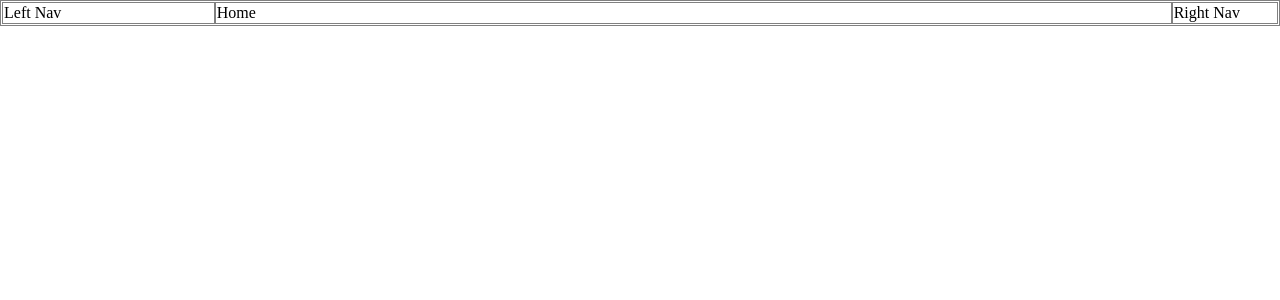
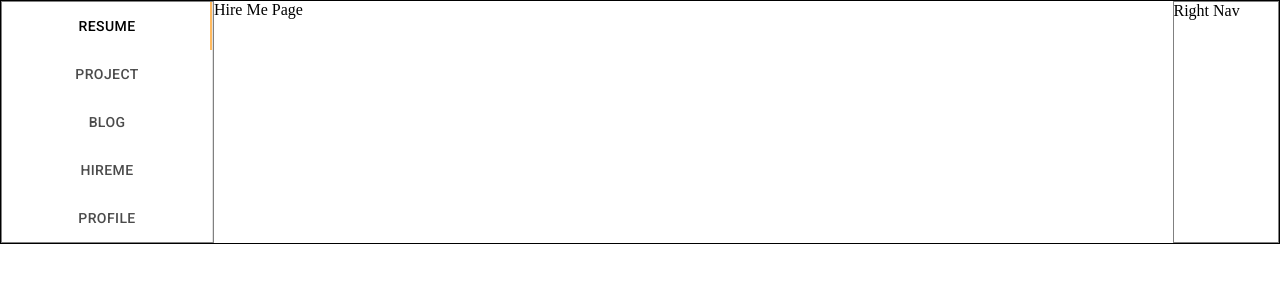
Before and after one commit to fir0j/MyPresenceInInternet, a React (Create React App) app: page /hireme in a window 1280 px wide. Shown: the top 300 px of the page. Built offline with nearby package versions, Linux system fonts and the light colour scheme.

Commit message:
added navigation system

```diff
--- a/src/App.js
+++ b/src/App.js
@@ -1,65 +1,35 @@
-import React, { useState } from "react";
-import { makeStyles, useTheme } from "@material-ui/core/styles";
+import React from "react";
+import { makeStyles, ThemeProvider } from "@material-ui/core/styles";
+import customTheme from "./customTheme";
 import Grid from "@material-ui/core/Grid";
-import theme from "./theme";
+import { BrowserRouter, Switch } from "react-router-dom";
+
 import LeftNav from "./components/LeftNav.component";
 import Home from "./components/Home.component";
 import RightNav from "./components/RightNav.component";
 
 const useStyles = makeStyles((theme) => ({
   outline: {
-    border: "1px solid grey",
-    padding: "1px",
+    border: "1px solid black",
   },
 }));
 
 function App() {
   const classes = useStyles();
-  const theme = useTheme();
 
   return (
     <React.Fragment>
-      <Grid container direction="row" className={classes.outline}>
-        <Grid
-          item
-          container
-          className={classes.outline}
-          xl={2}
-          lg={2}
-          md={2}
-          xs={2}
-        >
-          <Grid item>
-            <LeftNav />
-          </Grid>
-        </Grid>
-        <Grid
-          item
-          container
-          className={classes.outline}
-          xl={9}
-          lg={9}
-          md={9}
-          xs={9}
-        >
-          <Grid item>
-            <Home />
-          </Grid>
-        </Grid>
-        <Grid
-          item
-          container
-          className={classes.outline}
-          xl={1}
-          lg={1}
-          md={1}
-          xs={1}
-        >
-          <Grid item>
-            <RightNav />
-          </Grid>
-        </Grid>
-      </Grid>
+      <ThemeProvider theme={customTheme}>
+        <BrowserRouter>
+          <Switch>
+            <Grid container direction="row" className={classes.outline}>
+              <LeftNav />
+              <Home />
+              <RightNav />
+            </Grid>
+          </Switch>
+        </BrowserRouter>
+      </ThemeProvider>
     </React.Fragment>
   );
 }
--- a/src/components/Home.component.js
+++ b/src/components/Home.component.js
@@ -1,5 +1,25 @@
 import React from "react";
+import Grid from "@material-ui/core/Grid";
+import { BrowserRouter, Route, Switch } from "react-router-dom";
+
+import Resume from "../pages/resume";
+import Project from "../pages/project";
+import Blog from "../pages/blogs";
+import HireMe from "../pages/hireme";
+import Profile from "../pages/profile";
 
 export default function HomeNav() {
-  return <React.Fragment>Home </React.Fragment>;
+  return (
+    <React.Fragment>
+      <Grid item container xl={9} lg={9} md={9} xs={9}>
+        <Grid item>
+          <Route exact path="/" render={(props) => <Resume />} />
+          <Route exact path="/project" render={(props) => <Project />} />
+          <Route exact path="/blog" render={(props) => <Blog />} />
+          <Route exact path="/hireme" render={(props) => <HireMe />} />
+          <Route exact path="/profile" render={(props) => <Profile />} />
+        </Grid>
+      </Grid>
+    </React.Fragment>
+  );
 }
--- a/src/components/LeftNav.component.js
+++ b/src/components/LeftNav.component.js
@@ -1,5 +1,63 @@
-import React from "react";
+import React, { Fragment, useState } from "react";
+import Grid from "@material-ui/core/Grid";
+import { makeStyles } from "@material-ui/core/styles";
+import Tabs from "@material-ui/core/Tabs";
+import Tab from "@material-ui/core/Tab";
+import Typography from "@material-ui/core/Typography";
+import { Link } from "react-router-dom";
+
+const useStyles = makeStyles((theme) => ({
+  LefNavWrapper: {
+    height: "100vh",
+    backgroundColor: theme.palette.primary.main,
+  },
+  root: {
+    flexGrow: 1,
+    backgroundColor: theme.palette.background.paper,
+    display: "flex",
+    height: 224,
+  },
+  tabs: {
+    borderRight: `1px solid ${theme.palette.divider}`,
+  },
+}));
 
 export default function LefNav() {
-  return <React.Fragment>Left Nav</React.Fragment>;
+  const classes = useStyles();
+  const [value, setValue] = useState(0);
+
+  const handleChange = (event, newValue) => {
+    setValue(newValue);
+  };
+
+  return (
+    <Fragment>
+      <Grid
+        item
+        container
+        style={{ border: "1px solid grey" }}
+        xl={2}
+        lg={2}
+        md={2}
+        xs={2}
+      >
+        <Grid item style={{ width: "100%" }}>
+          <Tabs
+            orientation="vertical"
+            variant="scrollable"
+            value={value}
+            onChange={handleChange}
+            aria-label="Vertical tabs"
+            className={classes.tabs}
+          >
+            <Tab label="Resume" to="/" component={Link} />
+            <Tab label="Project" to="/project" component={Link} />
+            <Tab label="Blog" to="/blog" component={Link} />
+            <Tab label="HireMe" to="/hireme" component={Link} />
+            <Tab label="Profile" to="/profile" component={Link} />
+          </Tabs>
+        </Grid>
+      </Grid>
+    </Fragment>
+  );
 }
--- a/src/components/RightNav.component.js
+++ b/src/components/RightNav.component.js
@@ -1,5 +1,20 @@
 import React from "react";
+import Grid from "@material-ui/core/Grid";
 
 export default function RightNav() {
-  return <React.Fragment>Right Nav</React.Fragment>;
+  return (
+    <React.Fragment>
+      <Grid
+        item
+        container
+        xl={1}
+        lg={1}
+        md={1}
+        xs={1}
+        style={{ border: "1px solid grey" }}
+      >
+        <Grid item>Right Nav</Grid>
+      </Grid>
+    </React.Fragment>
+  );
 }
--- a/src/theme.js
+++ b/src/customTheme.js
@@ -6,7 +6,7 @@ const arcGrey = "#868686";
 
 // It is the global theme(Style) which can be accessed all over the application.
 // It is also the place to visit if MU-Default-Theme-Style needs to be overwritten/modified with our custom variant.
-const theme = createMuiTheme({
+const customTheme = createMuiTheme({
   // Palette provides  color system
   // Typograpy provides text presentation system like <p>, h1...h6 and so on
   palette: {
@@ -21,6 +21,10 @@ const theme = createMuiTheme({
       main: `${arcOrange}`,
     },
   },
+  outline: {
+    border: "1px solid grey",
+    padding: "1px",
+  },
 });
 
-export default theme;
+export default customTheme;
--- /dev/null
+++ b/src/pages/blogs.jsx
@@ -0,0 +1,3 @@
+export default function Blog() {
+  return "Blogs Page";
+}
--- /dev/null
+++ b/src/pages/hireme.jsx
@@ -0,0 +1,3 @@
+export default function HireMe() {
+  return "Hire Me Page";
+}
--- /dev/null
+++ b/src/pages/profile.jsx
@@ -0,0 +1,3 @@
+export default function Profile() {
+  return "Profile Page";
+}
--- /dev/null
+++ b/src/pages/project.jsx
@@ -0,0 +1,3 @@
+export default function Project() {
+  return "Project Page";
+}
--- /dev/null
+++ b/src/pages/resume.jsx
@@ -0,0 +1,7 @@
+import React, { Fragment } from "react";
+import Grid from "@material-ui/core/Grid";
+import { Typography } from "@material-ui/core";
+
+export default function Resume() {
+  return <Fragment>Resume Page</Fragment>;
+}
```
Also changed, not shown: package.json (+4 -3 lines).
